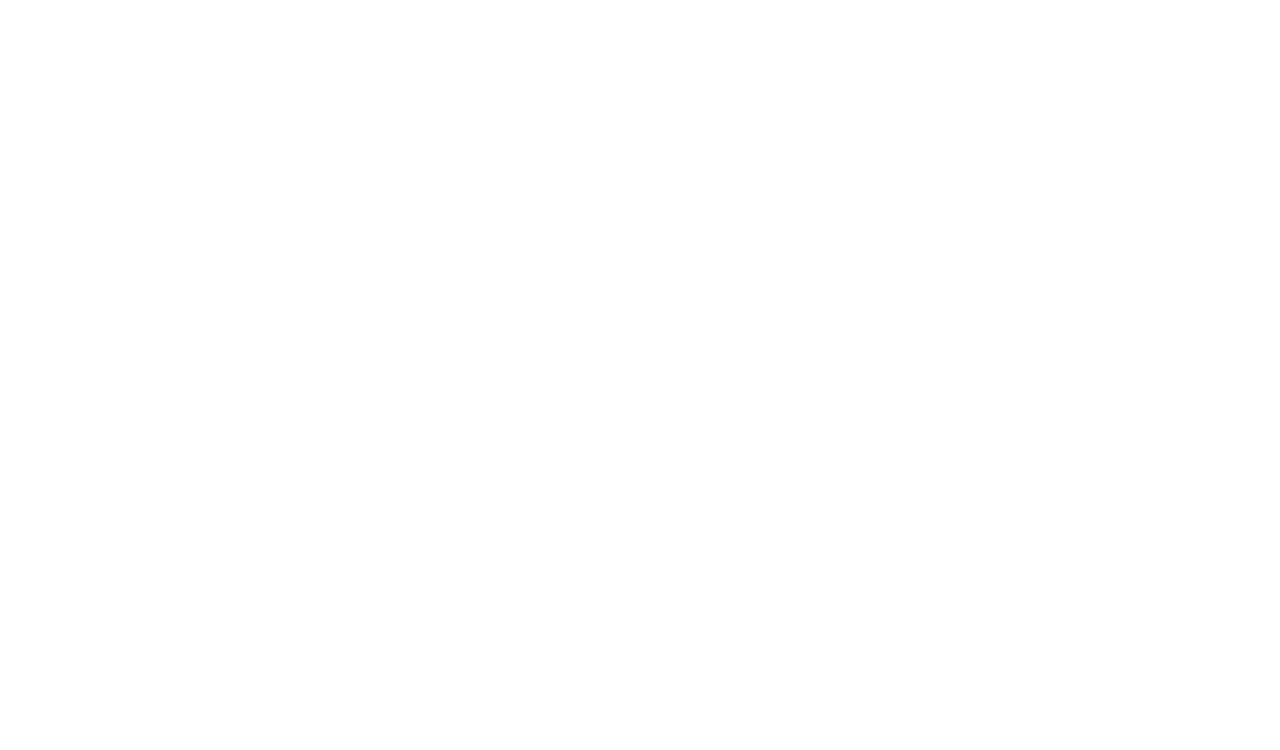
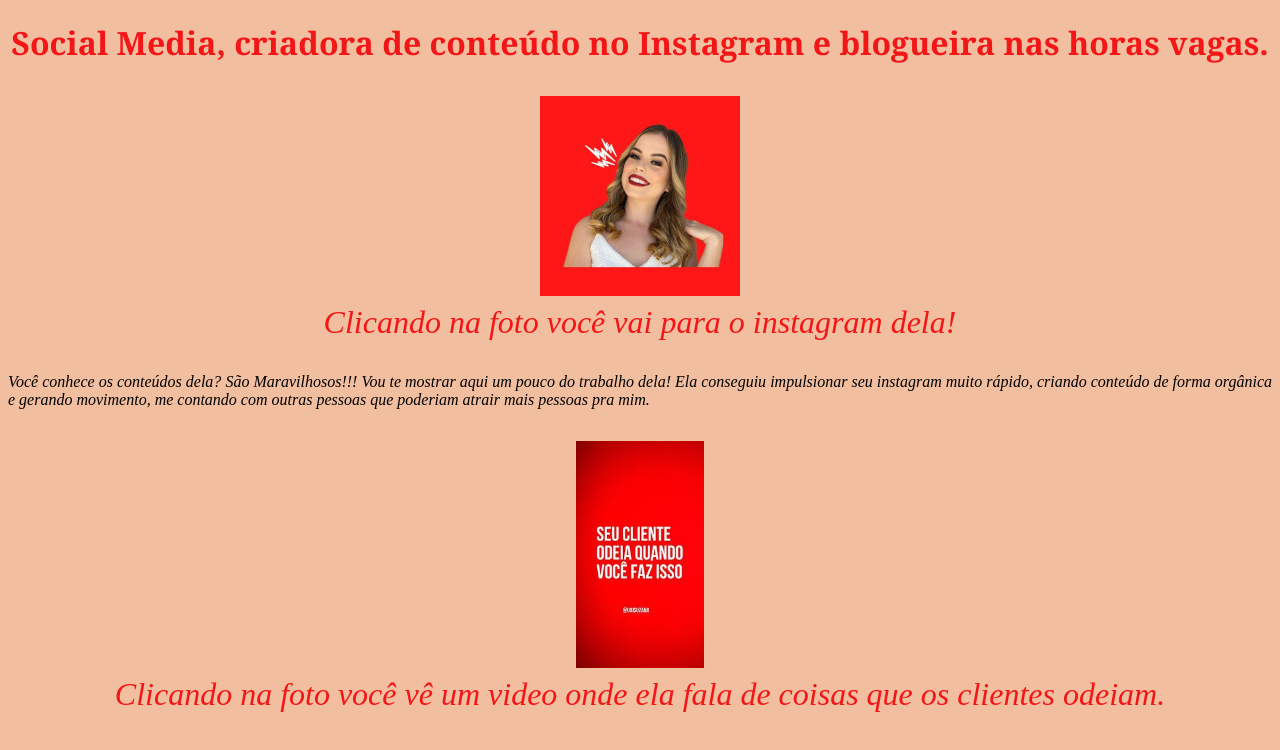
Before and after one commit to Adriel-js/Primeiro-Projeto, a plain HTML site: page meuprojeto/index.html in a window 1280 px wide. Drawn offline with Linux system fonts and the light colour scheme.

Commit message:
começo dos trabalhos

```diff
--- /dev/null
+++ b/meuprojeto/'style'.css
@@ -0,0 +1,29 @@
+@charset "UTF-8";
+
+body {
+    background-color:#F2BEA0;
+}
+H1{
+    font-family: Cambria, Cochin, Georgia, Times, 'Times New Roman', serif;
+    color:#F21616;
+    text-align:center;
+
+
+}
+#Suu{
+    text-align: center;
+    color:#F21616;
+    font-size:2em;
+
+}
+p{
+    font-style: italic;
+    text-align: justify;
+}
+#cliente{
+
+    color:#F21616;
+    text-align: center;
+    font-size: 2em;
+
+}
--- a/meuprojeto/index.html
+++ b/meuprojeto/index.html
@@ -3,9 +3,18 @@
 <head>
     <meta charset="UTF-8">
     <meta name="viewport" content="width=device-width, initial-scale=1.0">
-    <title>Primeiro Projeto</title>
+    <title>Suzana Martins</title>
+    <link rel="stylesheet" href="'style'.css">
+    <link rel="shortcut icon" href="favicon/favicon.ico" type="image/x-icon">
 </head>
 <body>
+    <h1> Social Media, criadora de conteúdo no Instagram e blogueira nas horas vagas. </h1>
+    <p id="Suu"><a href="https://www.instagram.com/uaisuzana/" target="_blank" rel="external"><img src="fotos/suzana.jpg" alt="Suzana" ></a><br>Clicando na foto você vai para o instagram dela!</p>
+    <p>Você conhece os conteúdos dela? São Maravilhosos!!! Vou te mostrar aqui um pouco do trabalho dela! Ela conseguiu impulsionar seu instagram muito rápido, criando conteúdo de forma orgânica e gerando movimento, me contando com outras pessoas que poderiam atrair mais pessoas pra mim.</p>
+    <p id="cliente">
+        <a href="https://www.instagram.com/p/CL5MqpwFMFs/" target="_blank" rel="external"><img src="fotos/cliente.jpg" alt="Cliente" ></a><br>
+        Clicando na foto você vê um video onde ela fala de coisas que os clientes odeiam.
 
+    </p>
 </body>
 </html>
```
Also changed, not shown: meuprojeto/favicon/favicon.ico (added), meuprojeto/fotos/cliente.jpg (added), meuprojeto/fotos/suzana.jpg (added), 1 other file.
